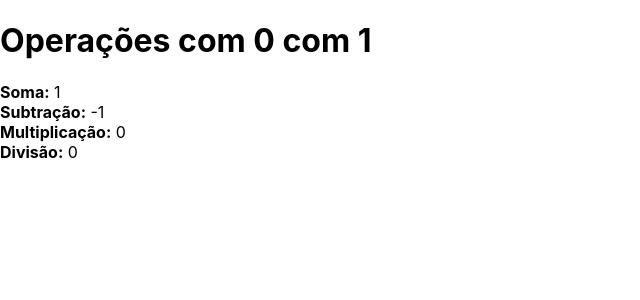
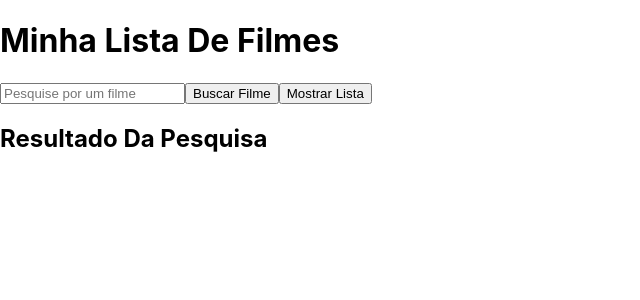
Before and after one commit to Uns0g/desafios-react-kick, a React (Create React App) app: page / in a window 1280 px wide. Shown: the top 300 px of the page, without its empty margins (0-640 px from the left). Built offline with nearby package versions, Linux system fonts and the light colour scheme.

Commit message:
criando o projeto de filmes

```diff
--- a/src/desafios/App.js
+++ b/src/desafios/App.js
@@ -1,5 +1,4 @@
 import '../App.css';
-import { useState } from "react"
 import S from './desafio23/soma';
 import Sub from './desafio23/subtracao';
 import M from './desafio23/multiplicacao';
--- /dev/null
+++ b/src/desafios/desafio24/App.js
@@ -0,0 +1,12 @@
+import './css/style.css';
+import Header from './Header';
+import Sugestoes from './Sugestoes';
+
+export default function App(){
+	return(
+		<div className="app">
+			<Header/>
+			<Sugestoes/>
+		</div>
+	);
+}
--- /dev/null
+++ b/src/desafios/desafio24/Header.js
@@ -0,0 +1,39 @@
+import {criarElementoDoFilme} from './Sugestoes';
+
+const API_KEY = "?api_key=959085f581801bd27eb0bb602ec7624d";
+const API_URL =
+  "https://api.themoviedb.org/3/movie/550?api_key=959085f581801bd27eb0bb602ec7624d";
+
+let searchAPI =
+  "https://api.themoviedb.org/3/search/movie" + API_KEY + "&region=pt-BR&query=";
+
+async function buscarFilme(){
+	let textoParaBusca = document.getElementById('pesquisa-filme').value;
+
+	let url = searchAPI+textoParaBusca;
+	const RESPOSTA = await fetch(url);
+	const DADOS = await RESPOSTA.json();
+
+	mostrarFilmes(DADOS.results);
+}
+
+function mostrarFilmes(dadosDosFilmes){
+	const MOSTRAR_FILMES_EL = document.querySelector('.sugestoes__resultado');
+
+	for(let filmeIndice = 0; filmeIndice < dadosDosFilmes.length; filmeIndice++){
+		criarElementoDoFilme(dadosDosFilmes[filmeIndice])
+	}
+}
+
+export default function Header(){
+	return(
+		<header className="header">
+			<h1 className="header__titulo">Minha Lista De Filmes</h1>
+			<nav className="header__botoes-container">
+				<input type="search" className="header__barra-de-pesquisa" id="pesquisa-filme" placeholder="Pesquise por um filme"/>
+				<button className="header__botao" onClick={buscarFilme}>Buscar Filme</button>
+				<button className="header__botao header__botao--mostrar">Mostrar Lista</button>
+			</nav>
+		</header>
+	);
+}
--- /dev/null
+++ b/src/desafios/desafio24/Lista.js
@@ -0,0 +1 @@
+export let filmesNaLista = [];
--- /dev/null
+++ b/src/desafios/desafio24/Sugestoes.js
@@ -0,0 +1,50 @@
+import {filmesNaLista} from './Lista';
+
+const CAMINHO_DA_IMAGEM = 'https://image.tmdb.org/t/p/w1280';
+
+export function criarElementoDoFilme(dadosDoFilme){
+	const SUGESTOES_EL = document.querySelector('.sugestoes__resultado');
+
+	let {original_title, overview, poster_path, release_date, vote_average, vote_count} = dadosDoFilme;
+	let dataDeLancamento = new Date(release_date);
+
+	const FILME_EL = document.createElement('div');
+	FILME_EL.className = 'filme';
+	FILME_EL.innerHTML = `
+	<div class="filme__titulo"><h3>${original_title}</h3></div>
+	<div class="filme__imagem" style="background-image: url('${CAMINHO_DA_IMAGEM+poster_path}');"></div>
+	<div class="filme__info">
+		<p>
+			${overview}
+		</p>
+		<div class="filme__botoes">
+			<button class="filme__botao">Adicionar à lista</button>
+			<button class="filme__botao">Não é este filme</button>
+		</div>
+		<ul>
+			<li>LANÇAMENTO: ${dataDeLancamento.toLocaleDateString()}</li>
+			<li>NOTA MÉDIA: <strong>${vote_average}</strong> | <small>Baseado em ${vote_count} avaliações.</small></li>
+		</ul>
+	</div>`;
+
+	const BOTAO_ADICIONAR_FILME = FILME_EL.querySelector('.filme__botao:first-of-type');
+	BOTAO_ADICIONAR_FILME.onclick = () => {
+		filmesNaLista.push(dadosDoFilme);
+		console.log(filmesNaLista);
+	}
+
+	const BOTAO_APAGAR_FILME = FILME_EL.querySelector('.filme__botao:last-of-type');
+	BOTAO_APAGAR_FILME.onclick = () => FILME_EL.remove();
+
+	SUGESTOES_EL.appendChild(FILME_EL);
+}
+
+export default function Sugestoes(){
+	return(
+		<section className="sugestoes sugestoes--hidden">
+			<h2>Resultado Da Pesquisa</h2>
+			<div className="sugestoes__resultado">
+			</div>
+		</section>
+	);
+}
--- a/src/index.js
+++ b/src/index.js
@@ -1,7 +1,7 @@
 import React from 'react';
 import ReactDOM from 'react-dom/client';
 import './index.css';
-import App from './desafios/App';
+import App from './desafios/desafio24/App';
 import reportWebVitals from './reportWebVitals';
 
 const root = ReactDOM.createRoot(document.getElementById('root'));
```
Also changed, not shown: src/desafios/desafio24/css/style.css (added).
